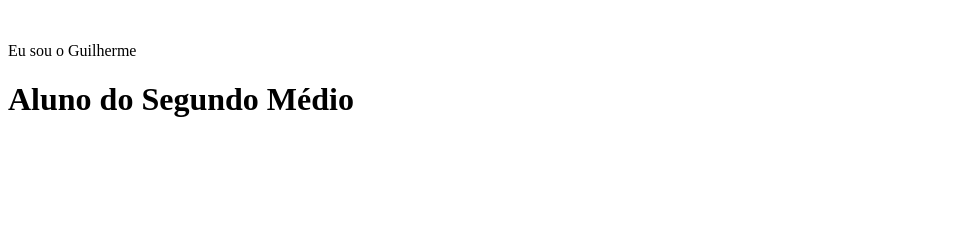
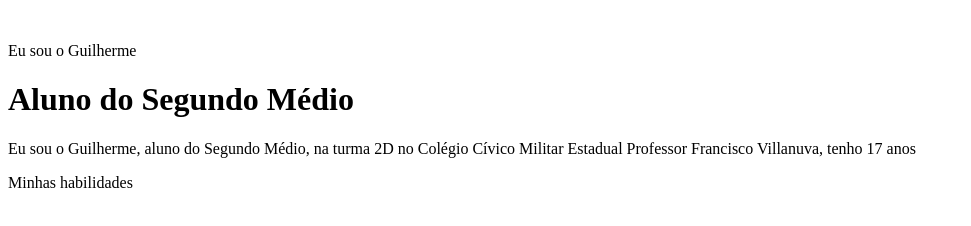
Before and after one commit to guilherme9854/-portifolio-, a plain HTML site: page index.html in a window 1280 px wide. Shown: the whole page, without its empty margins (0-971 px from the left). Drawn offline with Linux system fonts and the light colour scheme.

Commit message:
titulo criado

```diff
--- a/index.html
+++ b/index.html
@@ -10,5 +10,11 @@
  <img src="" alt="" title="">
  <p>Eu sou o Guilherme</p>
  <h1> Aluno do Segundo Médio</h1>
+ <p>Eu sou o Guilherme, aluno do Segundo Médio, na turma 2D no
+Colégio Cívico Militar Estadual Professor Francisco Villanuva,
+ tenho 17 anos</p>
+</p>
+<p>Minhas habilidades</p>
+<p><html></html></p>
 </body>
 </html>
```
